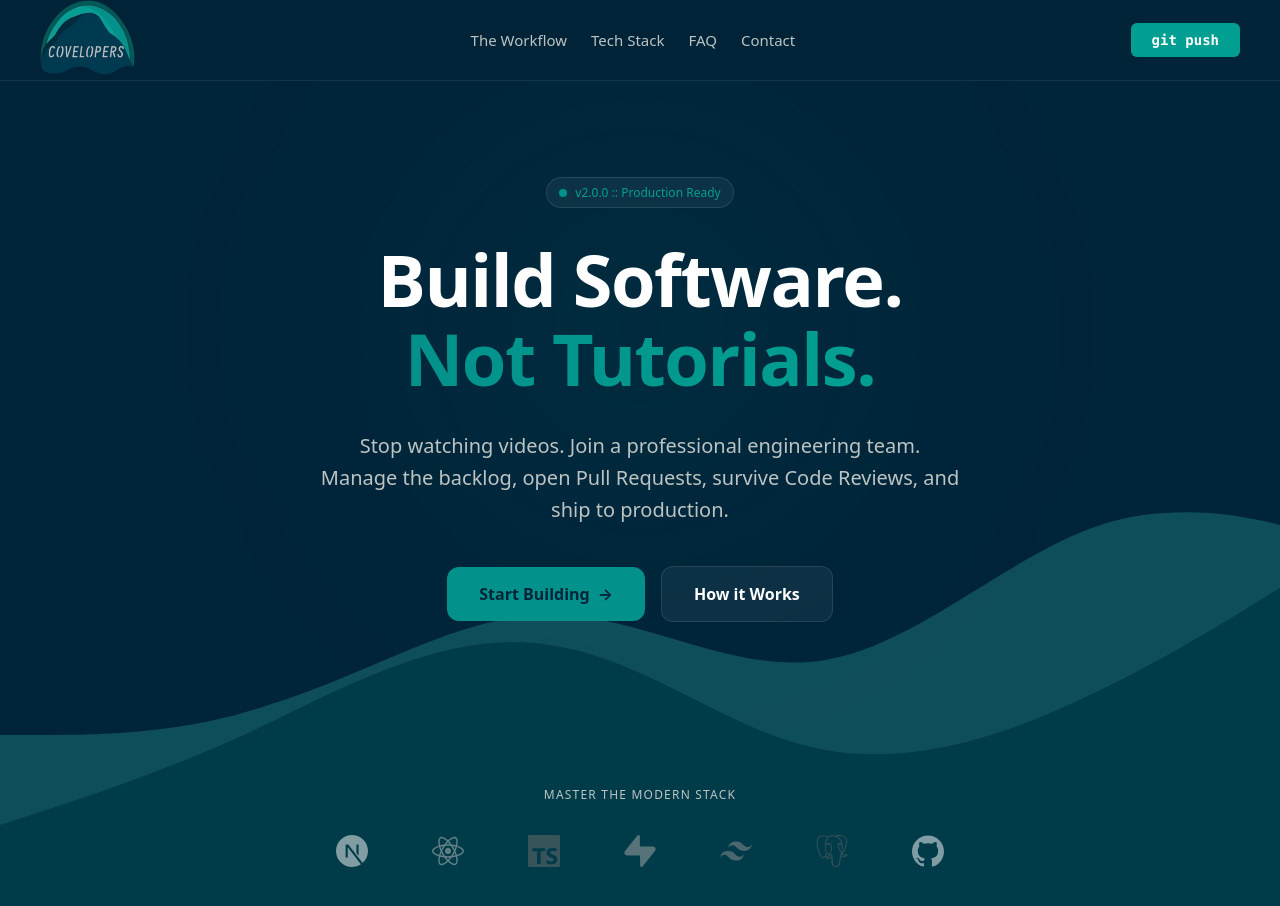
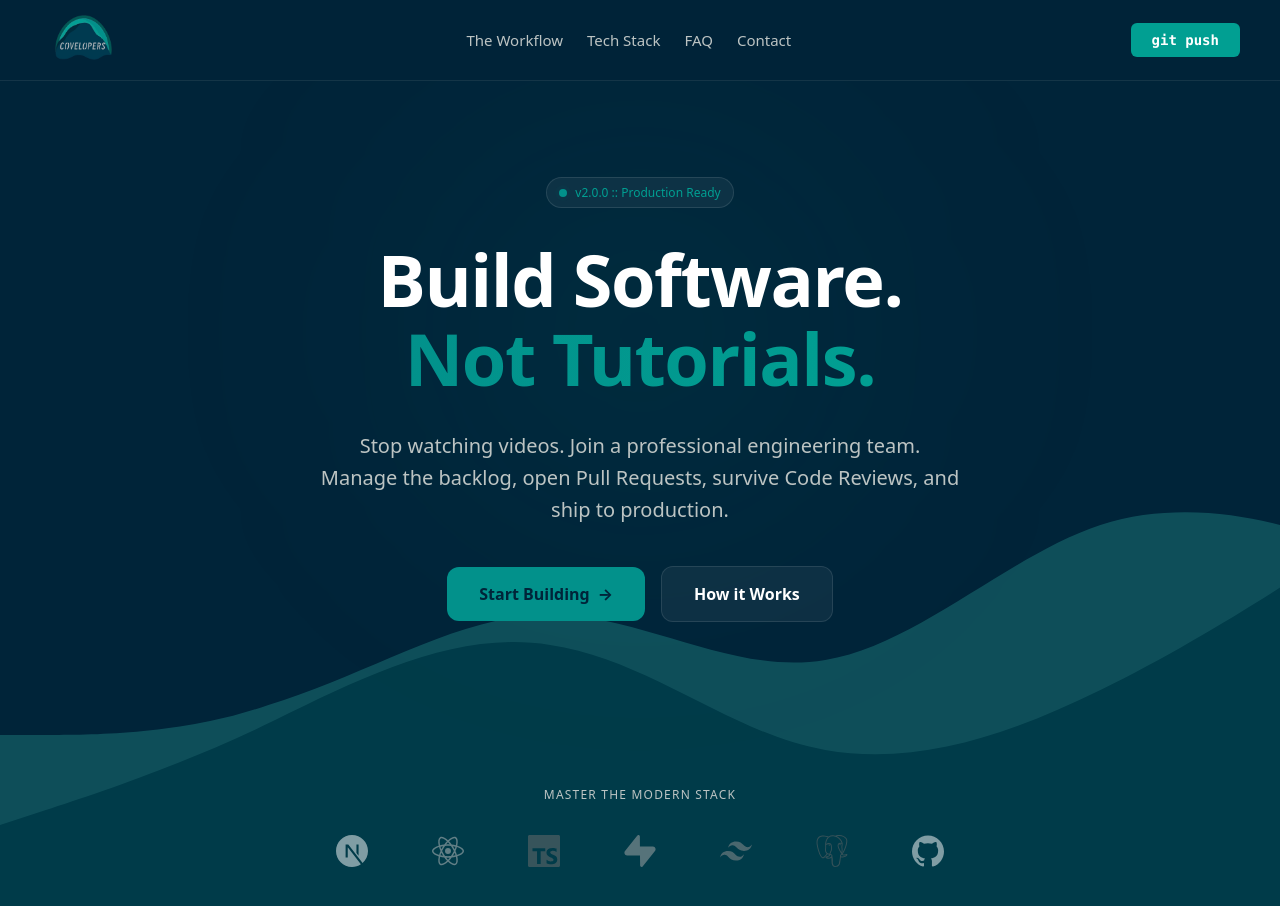
Before and after one commit to Covelopers/Main-Site, a React (Vite) app: page / in a window 1280 px wide. Shown: the top 906 px of the page. Built offline with nearby package versions, Linux system fonts and the light colour scheme; no server answers; the database is empty.

Commit message:
fix: favicon logo, border radius, smaller logo on navbar

```diff
--- a/src/components/Navbar/Navbar.css
+++ b/src/components/Navbar/Navbar.css
@@ -41,7 +41,8 @@
 }
 
 .logo-img {
-  height: 100px;
+  height: 85px;
+  padding: 15px;
   object-fit: contain;
   cursor: pointer;
 }
```
Also changed, not shown: public/favicon.png.
